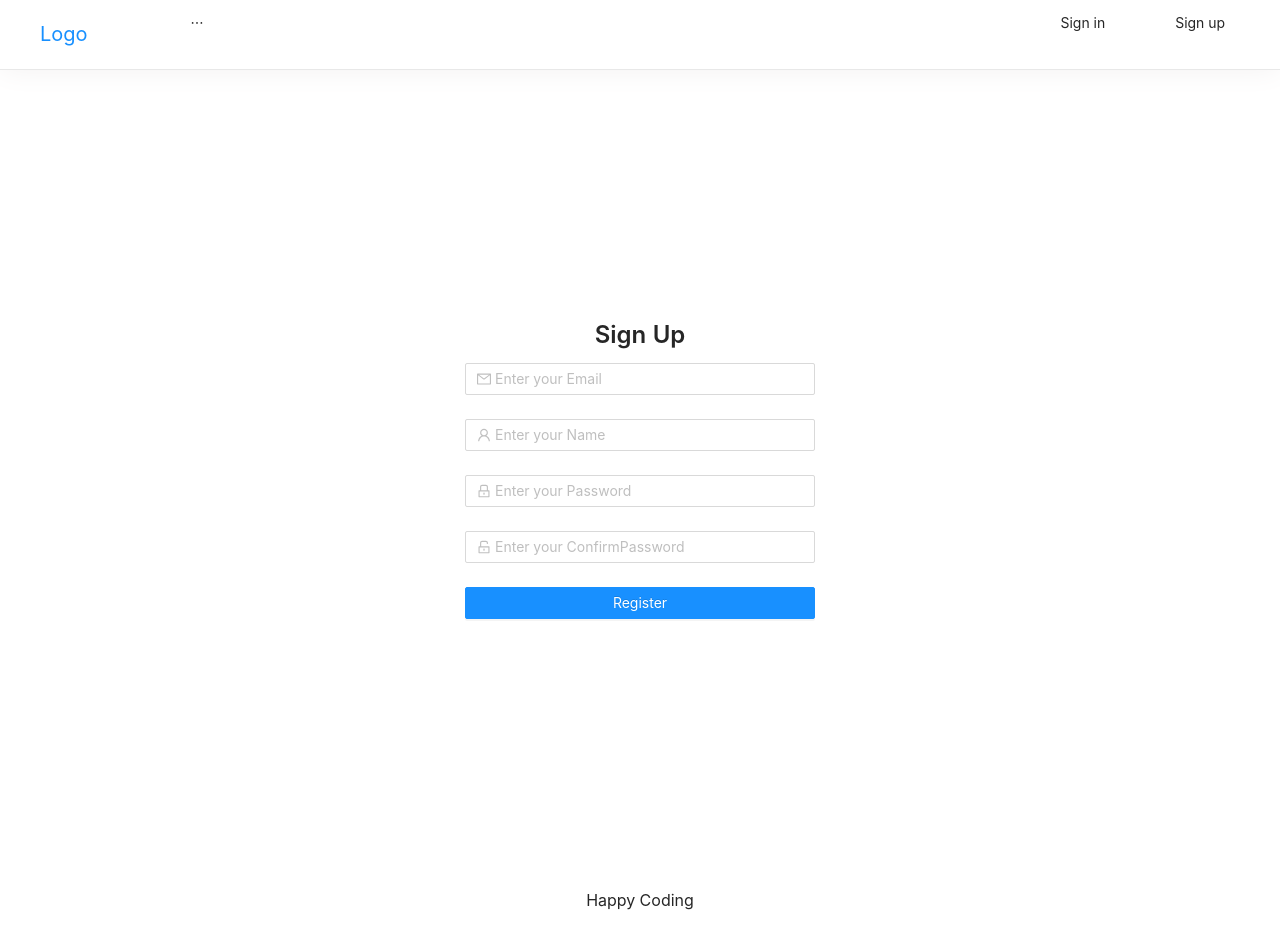
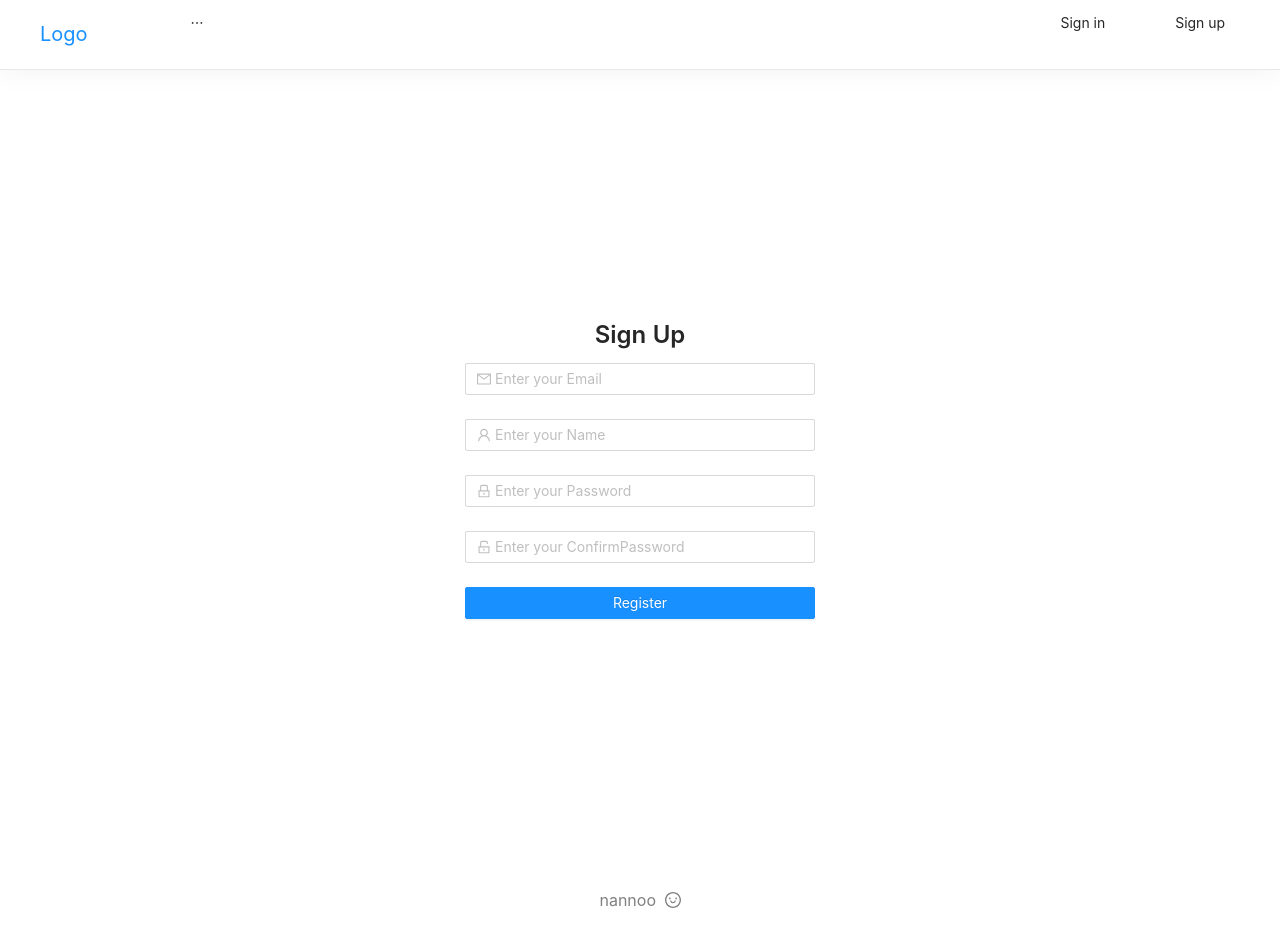
Before and after one commit to nan-noo/Boiler-Plate, a React (Create React App) app in the folder client/: page /register in a window 1280 px wide. Built offline with nearby package versions, Linux system fonts and the light colour scheme; no server answers.

Commit message:
update footer ui

```diff
--- a/client/src/components/views/Footer/Footer.js
+++ b/client/src/components/views/Footer/Footer.js
@@ -1,5 +1,5 @@
 import React from 'react';
-import Icon from '@ant-design/icons';
+import {SmileOutlined} from '@ant-design/icons';
 
 function Footer() {
     return (
@@ -9,8 +9,8 @@ function Footer() {
             flexDirection: 'column', alignItems: 'center',
             justifyContent: 'center', fontSize: '1rem'
         }}>
-            <p>Happy Coding
-                <Icon type="smile"/>
+            <p style={{textAlign: 'center', fontSize: '1rem', color: 'grey'}}> nannoo &nbsp;
+                <SmileOutlined/>
             </p>
         </div>
     )
```
